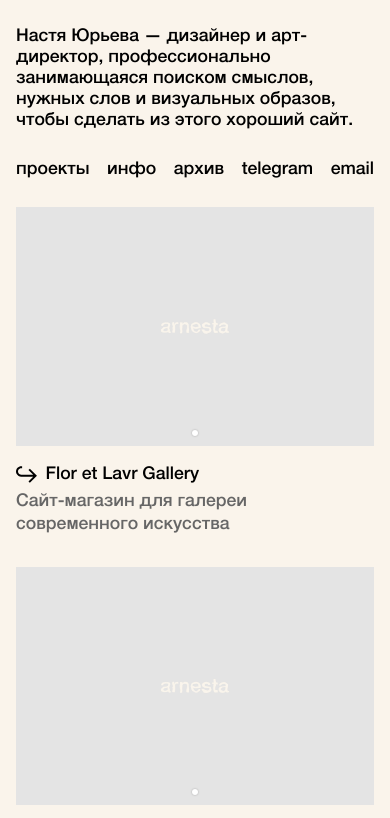
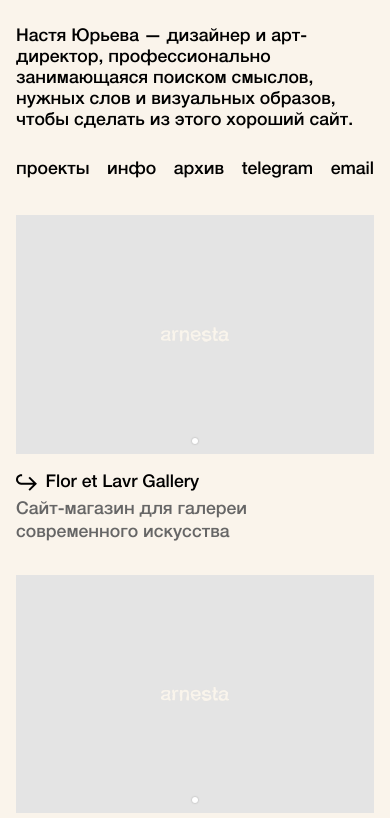
Before and after one commit to arnesta-web/personal-website, a plain HTML site: page index.html in a window 390 px wide. Shown: the top 818 px of the page. Drawn offline with Linux system fonts and the light colour scheme.

Commit message:
увеличила отступ

```diff
--- a/css/style.css
+++ b/css/style.css
@@ -252,7 +252,7 @@ a:not(.project-link):hover {
   .main-content {
     margin-left: 0;
     width: 100%;
-    padding: 1.5rem 1rem;
+    padding: 2rem 1rem;
     flex: 1;
     display: flex;
     flex-direction: column;
```
